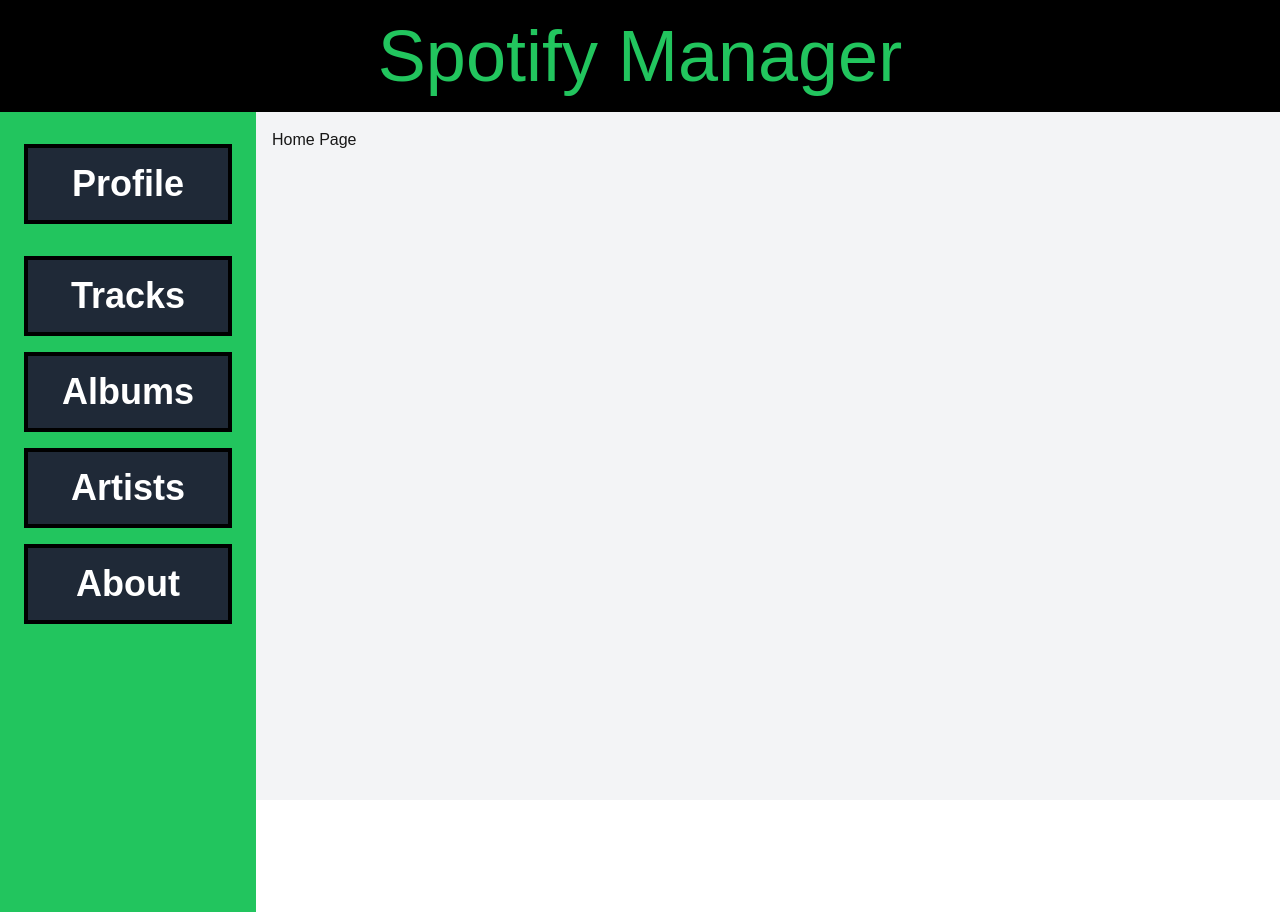
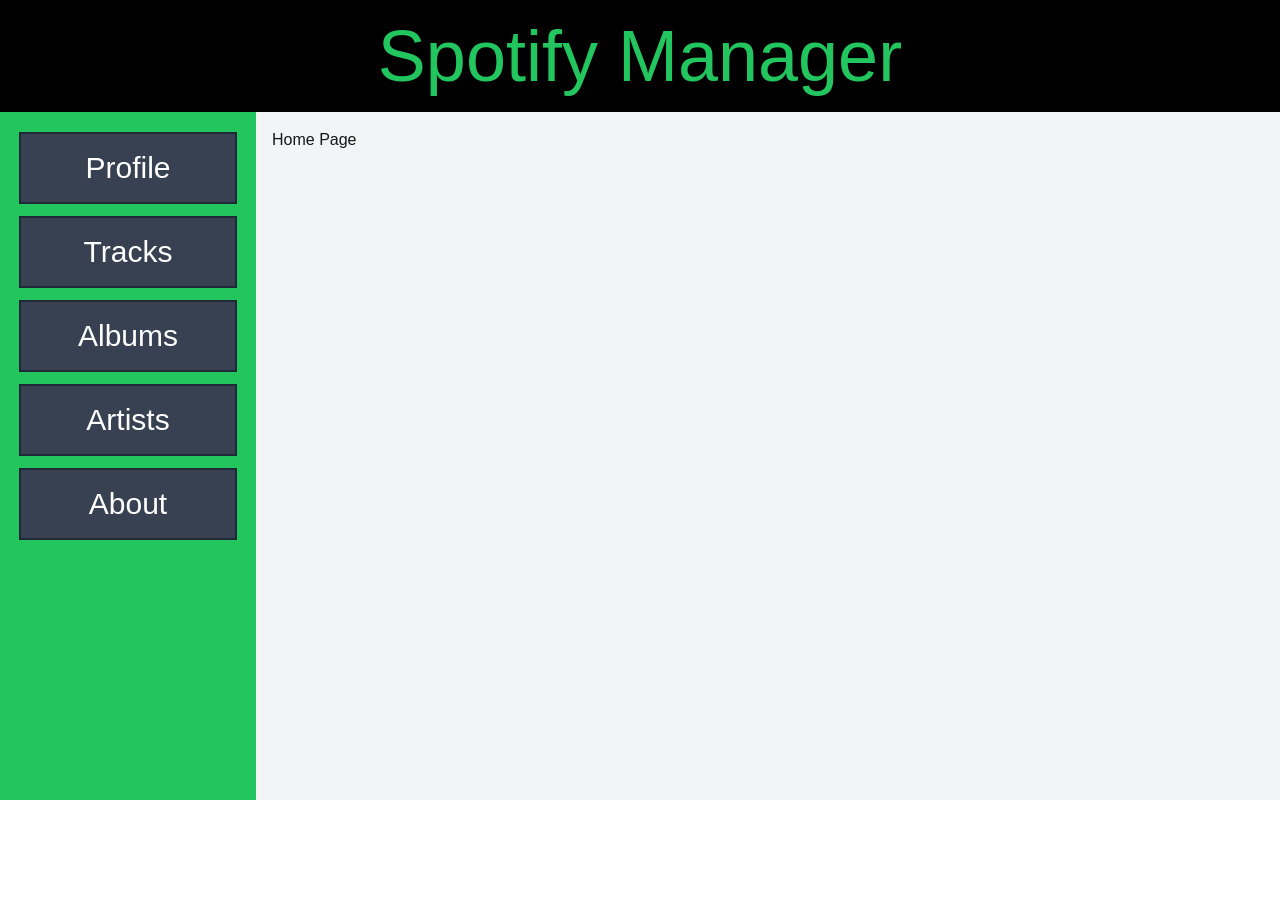
Before and after one commit to JonRoss767/Spotify-Manager-App, a Next.js app: page / in a window 1280 px wide. After the commit the page ends 800 px from the top, so only its background shows below. Built offline with nearby package versions, Linux system fonts and the light colour scheme.

Commit message:
Updated NavBar
-Updated CSS
-Transitioned to mapping routed to condense code to be more flexible

```diff
--- a/app/componets/NavBar.tsx
+++ b/app/componets/NavBar.tsx
@@ -1,43 +1,43 @@
 import Link from "next/link";
 import "../globals.css";
+//import "../css/NavBar.css";
 
 export default function NavBar() {
+  const navItems = [
+    { name: "Profile", path: "/user" },
+    { name: "Tracks", path: "/tracks" },
+    { name: "Albums", path: "/album" },
+    { name: "Artists", path: "/artists" },
+    { name: "About", path: "/about" },
+  ];
+
   return (
-    <nav className="bg-green-500 h-screen">
-      <div className="text-white text-center text-4xl">
-        <div className="flex flex-col items-center p-4 space-y-4">
-          <Link
-            href="/user"
-            className="border-4 w-52 border-black bg-gray-800 text-white p-4 mt-4 mb-4 font-bold"
-          >
-            Profile
-          </Link>
-          <Link
-            href="/tracks"
-            className="border-4 w-52 border-black bg-gray-800 text-white p-4 mt-4 mb-4 font-bold"
-          >
-            Tracks
-          </Link>
-          <Link
-            href="/album"
-            className="border-4 w-52 border-black bg-gray-800 text-white p-4 mt-4 mb-4 font-bold"
-          >
-            Albums
-          </Link>
-          <Link
-            href="/artists"
-            className="border-4 w-52 border-black bg-gray-800 text-white p-4 mt-4 mb-4 font-bold"
-          >
-            Artists
-          </Link>
-          <Link
-            href="/about"
-            className="border-4 w-52 border-black bg-gray-800 text-white p-4 mt-4 mb-4 font-bold"
-          >
-            About
-          </Link>
-        </div>
-      </div>
+    <nav className="bg-green-500 h-full flex flex-col items-center">
+      <ul className=" w-[85%] mt-5 flex flex-col gap-3">
+        {navItems.map((item) => (
+          <li key={item.path} className="">
+            <Link
+              className={`
+              border-2
+              border-gray-800
+              bg-gray-700
+              p-4
+              w-full
+              text-white
+              text-3xl
+              font-normal
+              hover:text-green-500
+              transition-all
+              block
+              text-center
+              `}
+              href={item.path}
+            >
+              {item.name}
+            </Link>
+          </li>
+        ))}
+      </ul>
     </nav>
   );
 }
```
